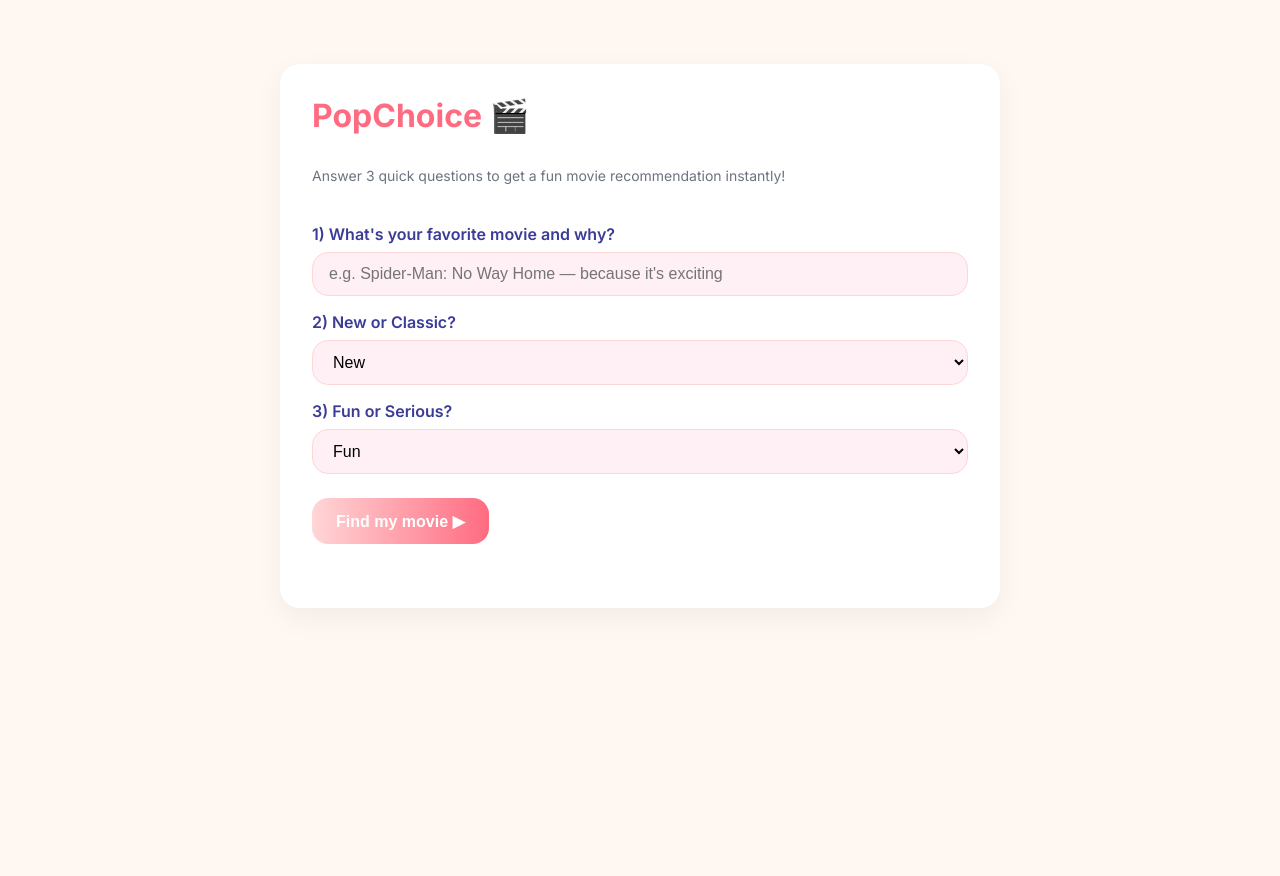
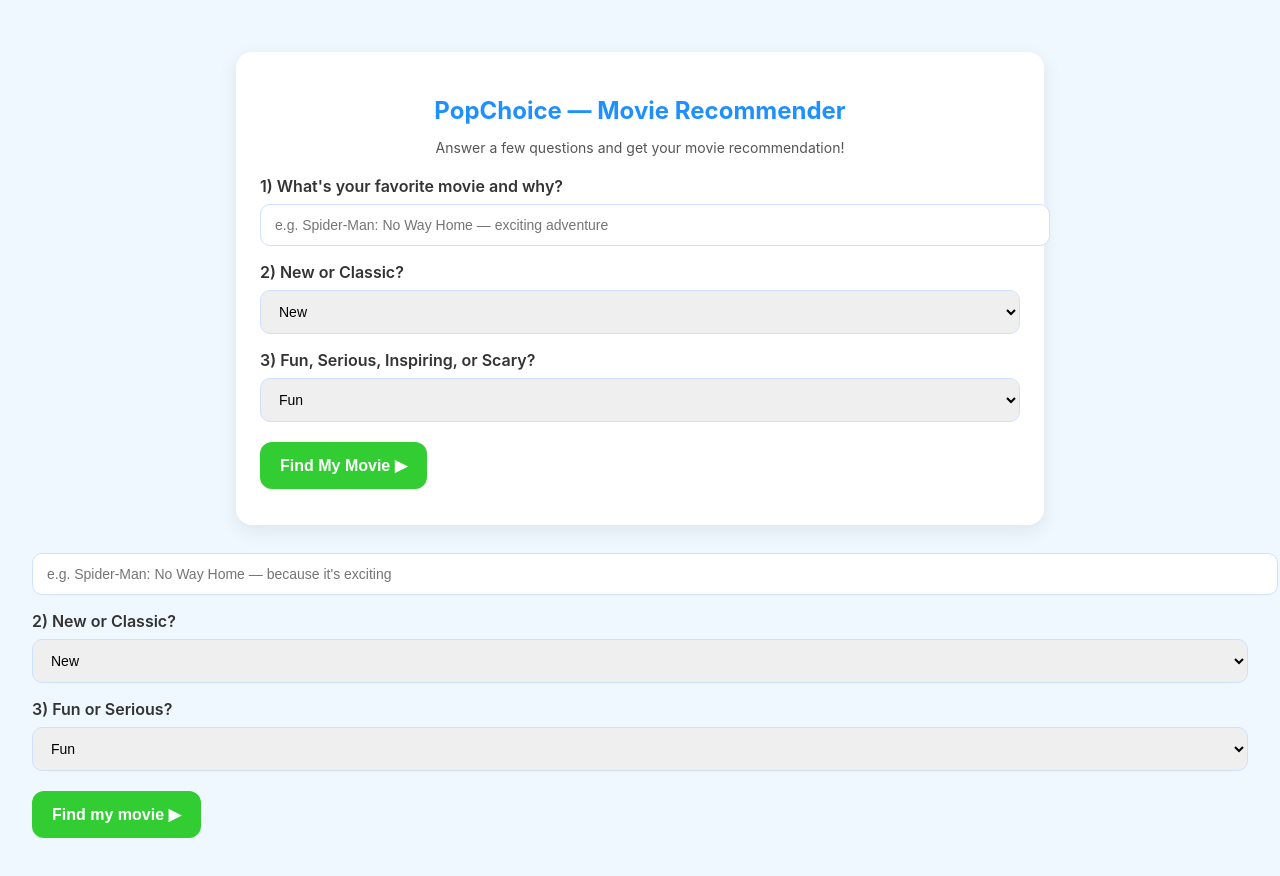
Before and after one commit to Munaza51/popchoice, a plain HTML site: page index.html in a window 1280 px wide. Before the commit the page ends 800 px from the top, so only its background shows below. Drawn offline with Linux system fonts and the light colour scheme.

Commit message:
Update index.html

```diff
--- a/index.html
+++ b/index.html
@@ -2,111 +2,177 @@
 <html lang="en">
 <head>
 <meta charset="utf-8" />
-  <meta name="viewport" content="width=device-width, initial-scale=1" />
+<meta name="viewport" content="width=device-width,initial-scale=1" />
 <title>PopChoice — AI Movie Recommender</title>
-  <link href="https://fonts.googleapis.com/css2?family=Inter:wght@400;600;700&display=swap" rel="stylesheet">
 <style>
-    /* Reset & base */
-    * { box-sizing: border-box; margin: 0; padding: 0; }
-    body { font-family: 'Inter', sans-serif; background: #fff8f2; color: #111; padding: 2rem; }
+  /* رنگ‌ها و فونت‌ها */
+  body {
+    font-family: 'Inter', system-ui, -apple-system, "Segoe UI", Roboto, Arial;
+    padding: 24px;
+    background: #f0f8ff;
+    color: #333;
+  }
 
-    /* Card styling */
+  h2 {
+    color: #1e90ff;
+    text-align: center;
+    margin-bottom: 6px;
+  }
+
+  .small {
+    text-align: center;
+    font-size: 14px;
+    color: #555;
+    margin-bottom: 20px;
+  }
+
+  /* کارت‌ها */
   .card {
-      max-width: 720px;
-      margin: 2rem auto;
-      background: #ffffff;
-      border-radius: 20px;
-      padding: 2rem;
-      box-shadow: 0 10px 30px rgba(0,0,0,0.05);
-      display: flex;
-      flex-direction: column;
-      gap: 1.5rem;
-      transition: transform 0.2s ease, box-shadow 0.2s ease;
+    max-width: 760px;
+    margin: 20px auto;
+    background: white;
+    border-radius: 16px;
+    box-shadow: 0 6px 20px rgba(0,0,0,0.08);
+    padding: 24px;
+    transition: transform 0.2s;
   }
-    .card:hover { transform: translateY(-4px); box-shadow: 0 15px 35px rgba(0,0,0,0.08); }
 
-    h2 { font-weight: 700; font-size: 2rem; color: #ff6b81; margin-bottom: 0.5rem; }
-    .small { font-size: 0.875rem; color: #6b7280; }
+  .card:hover {
+    transform: translateY(-3px);
+  }
 
-    /* Form styling */
-    label { font-weight: 600; margin-top: 1rem; display: block; color: #3b3b98; }
+  label {
+    display: block;
+    margin-top: 16px;
+    font-weight: 600;
+    color: #333;
+  }
+
   input[type="text"], select, textarea {
     width: 100%;
-      padding: 0.75rem 1rem;
-      margin-top: 0.5rem;
-      border-radius: 16px;
-      border: 1px solid #ffd6d6;
-      background: #fff0f5;
-      font-size: 1rem;
-      transition: border 0.2s ease, box-shadow 0.2s ease;
-    }
-    input[type="text"]:focus, select:focus, textarea:focus {
+    padding: 12px 14px;
+    margin-top: 8px;
+    border-radius: 10px;
+    border: 1px solid #d0e0ff;
+    font-size: 14px;
     outline: none;
-      border-color: #ff6b81;
-      box-shadow: 0 0 8px rgba(255,107,129,0.3);
+    transition: border 0.2s;
   }
 
-    select { cursor: pointer; }
+  input[type="text"]:focus, select:focus, textarea:focus {
+    border: 2px solid #1e90ff;
+  }
 
   .btn {
-      margin-top: 1.5rem;
-      padding: 0.85rem 1.5rem;
+    display: inline-block;
+    background: #32cd32;
+    color: white;
+    border: 0;
+    padding: 14px 20px;
+    border-radius: 12px;
+    margin-top: 20px;
+    cursor: pointer;
     font-weight: 700;
-      font-size: 1rem;
-      border: none;
-      border-radius: 16px;
-      cursor: pointer;
-      background: linear-gradient(90deg, #ffd6d6, #ff6b81);
-      color: #fff;
-      transition: background 0.3s ease, transform 0.2s ease;
+    font-size: 16px;
+    transition: background 0.2s, transform 0.1s;
   }
-    .btn:hover:not([disabled]) { transform: scale(1.05); }
-    .btn[disabled] { opacity: 0.6; cursor: default; }
 
-    /* Result box */
-    #movie-box { display: flex; flex-direction: column; gap: 1rem; }
-    .explain-line {
-      padding: 1rem;
-      background: #fffaed;
-      border-radius: 16px;
-      border: 1px solid #fff2cc;
+  .btn:hover {
+    background: #28a428;
+    transform: translateY(-2px);
+  }
+
+  .btn[disabled] {
+    opacity: 0.6;
+    cursor: default;
+    transform: none;
+  }
+
+  /* باکس فیلم */
+  #movie-box {
+    text-align: center;
+  }
+
+  .movie-title {
+    font-size: 24px;
+    font-weight: 800;
+    margin-bottom: 12px;
+    color: #ff6347;
+  }
+
+  .movie-desc {
+    font-size: 16px;
+    color: #555;
+    margin-bottom: 12px;
+    line-height: 1.5;
+  }
+
+  .explain {
+    margin-top: 12px;
+    padding: 16px;
+    background: #f0fff0;
+    border-radius: 12px;
+    border: 1px solid #c6f6c6;
     white-space: pre-wrap;
     word-wrap: break-word;
     overflow-wrap: break-word;
-      font-size: 1rem;
-      color: #3b3b98;
-    }
-    .movie-title {
-      font-weight: 700;
-      font-size: 1.5rem;
-      color: #ff6b81;
-      margin-bottom: 0.5rem;
+    max-width: 100%;
+    font-size: 15px;
+    color: #333;
   }
 
-    /* "Go again" button */
-    .go-again { background: linear-gradient(90deg, #6fffd6, #00b894); margin-top: 1rem; color: #fff; }
-    .go-again:hover { transform: scale(1.05); }
+  .go-again {
+    background: #1e90ff;
+  }
 
-    /* Status message */
-    #status { font-size: 0.875rem; color: #ff6b81; margin-top: 0.5rem; }
-
-    /* Responsive adjustments */
-    @media (max-width: 480px) {
-      .card { padding: 1.5rem; }
-      h2 { font-size: 1.5rem; }
-      .movie-title { font-size: 1.25rem; }
+  #status {
+    text-align: center;
+    margin-top: 12px;
+    font-size: 14px;
+    color: #ff4500;
   }
 </style>
 </head>
 <body>
-
   <div class="card" id="questions-view">
-    <h2>PopChoice 🎬</h2>
-    <p class="small">Answer 3 quick questions to get a fun movie recommendation instantly!</p>
+    <h2>PopChoice — Movie Recommender</h2>
+    <p class="small">Answer a few questions and get your movie recommendation!</p>
 
     <form id="movie-form">
       <label>1) What's your favorite movie and why?</label>
-      <input id="q1" type="text" placeholder="e.g. Spider-Man: No Way Home — because it's exciting" required>
+      <input id="q1" type="text" placeholder="e.g. Spider-Man: No Way Home — exciting adventure" required>
+
+      <label>2) New or Classic?</label>
+      <select id="q2">
+        <option value="New">New</option>
+        <option value="Classic">Classic</option>
+      </select>
+
+      <label>3) Fun, Serious, Inspiring, or Scary?</label>
+      <select id="q3">
+        <option value="Fun">Fun</option>
+        <option value="Serious">Serious</option>
+        <option value="Inspiring">Inspiring</option>
+        <option value="Scary">Scary</option>
+      </select>
+
+      <button id="submit-btn" class="btn" type="submit">Find My Movie ▶</button>
+    </form>
+    <div id="status"></div>
+  </div>
+
+  <div class="card" id="result-view" style="display:none;">
+    <div id="movie-box">
+      <!-- Movie Title -->
+      <!-- Description -->
+      <!-- AI explanation -->
+    </div>
+    <button id="again" class="btn go-again">Go Again</button>
+  </div>
+
+  <script type="module" src="./src/index.js"></script>
+</body>
+</html>      <input id="q1" type="text" placeholder="e.g. Spider-Man: No Way Home — because it's exciting" required>
 
       <label>2) New or Classic?</label>
       <select id="q2">
```
Lines whose indentation alone changed are shown as unchanged.
